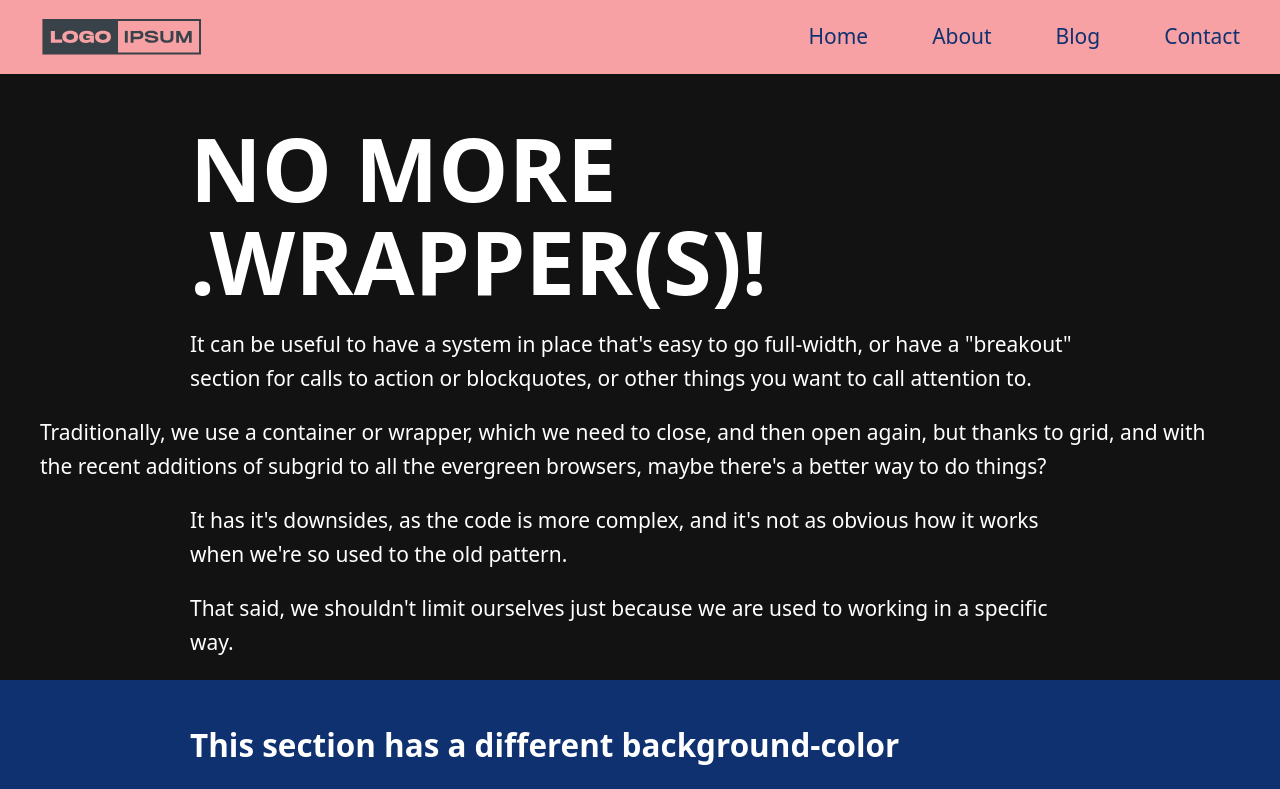
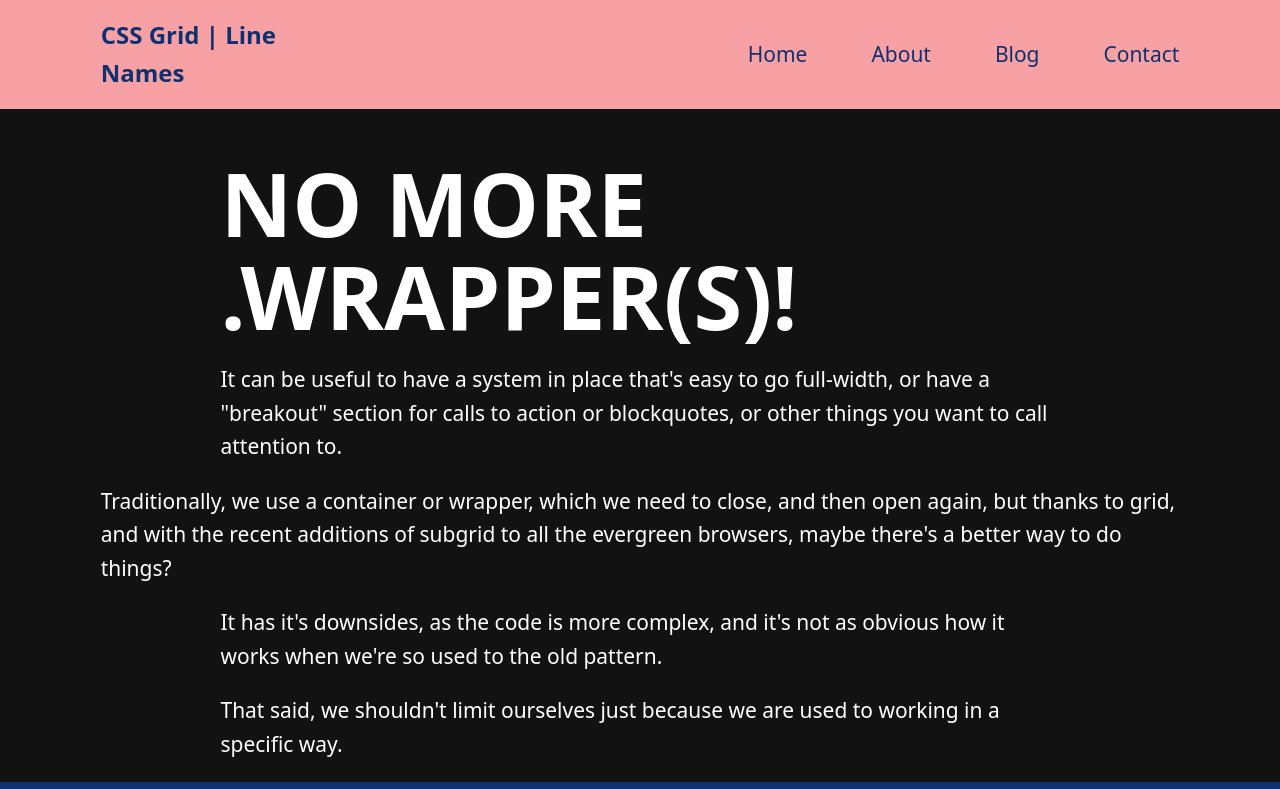
Before and after one commit to SinisaVukmirovic/CSS-Grid-Line-Names, a plain HTML site: page index.html in a window 1280 px wide. Shown: the top 789 px of the page. Drawn offline with Linux system fonts and the light colour scheme.

Commit message:
Small tweeks

```diff
--- a/index.html
+++ b/index.html
@@ -11,7 +11,7 @@
 <body>
     <header class="primary-header content-grid">
         <div class="primary-header__layout breakout">
-            <svg class="logo" id="logo-10" width="163" height="42" viewBox="0 0 163 42" fill="none"
+            <!-- <svg class="logo" id="logo-10" width="163" height="42" viewBox="0 0 163 42" fill="none"
                 xmlns="http://www.w3.org/2000/svg">
                 <path
                     d="M30.21 17.719C33.348 17.719 34.054 19.082 34.054 20.782C34.054 22.584 33.2 23.875 30.223 23.875C27.265 23.875 26.41 22.659 26.41 20.782C26.41 18.935 27.342 17.719 30.21 17.719Z"
@@ -35,7 +35,8 @@
                 <path
                     d="M148.987 26.668V18.8L145.308 26.668H142.516L138.942 18.8V26.668H136.242V14.881H139.9L143.954 23.86L148.098 14.881H151.698V26.668H148.987Z"
                     class="ccustom" fill="#394149"></path>
-            </svg>
+            </svg> -->
+            <p class="logo">CSS Grid | Line Names</p>
             <nav>
                 <ul>
                     <li><a href="#">Home</a></li>
--- a/style.css
+++ b/style.css
@@ -1,7 +1,10 @@
 .content-grid {
-    --padding-inline: 1rem;
+    /* --padding-inline: 1rem;
     --content-max-width: 900px;
-    --breakout-max-width: 1200px;
+    --breakout-max-width: 1200px; */
+    --padding-inline: 2rem;
+    --content-max-width: 70ch;
+    --breakout-max-width: 90ch;
 
     --breakout-size: calc((var(--breakout-max-width) - var(--content-max-width)) / 2);
 
@@ -91,6 +94,11 @@ img {
     display: block;
 }
 
+.logo {
+    font-weight: bold;
+    font-size: 1.5rem;
+}
+
 .site-title {
     font-size: var(--fs-900);
     line-height: 1.05;
```
